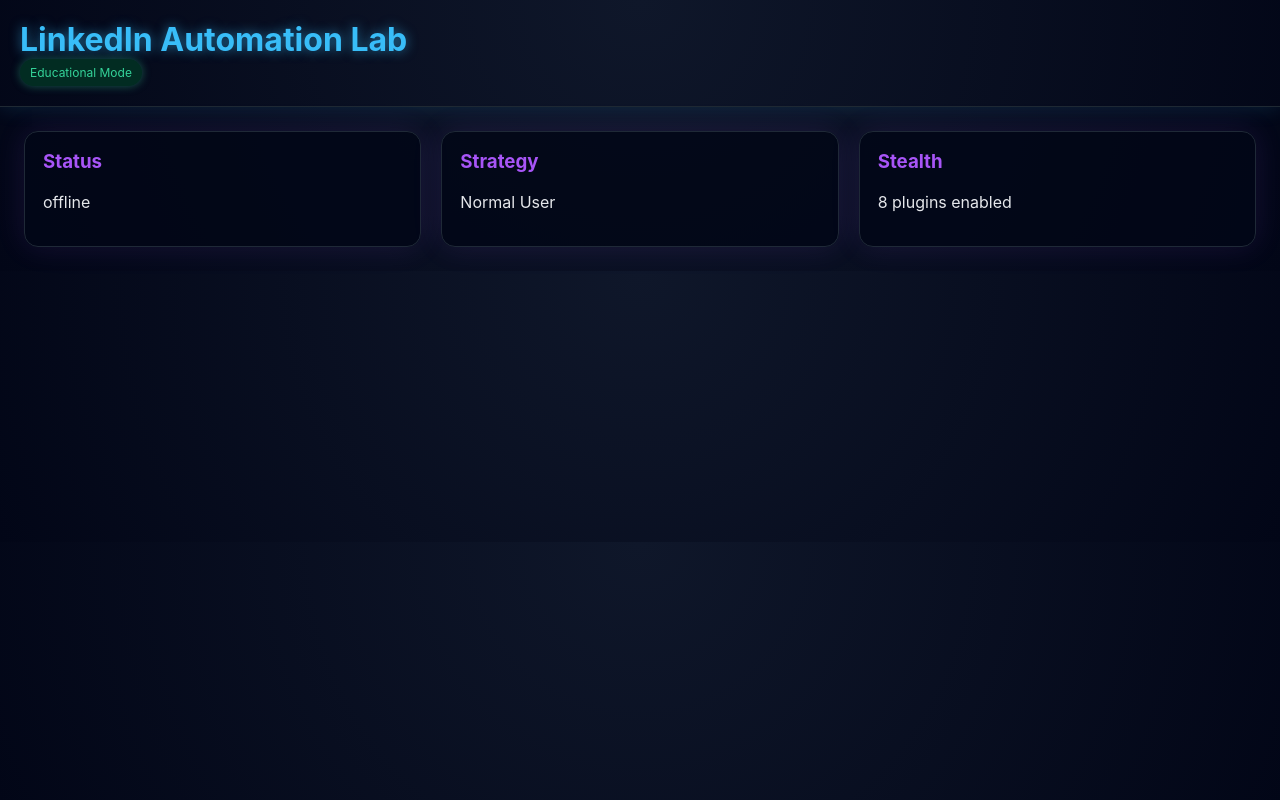
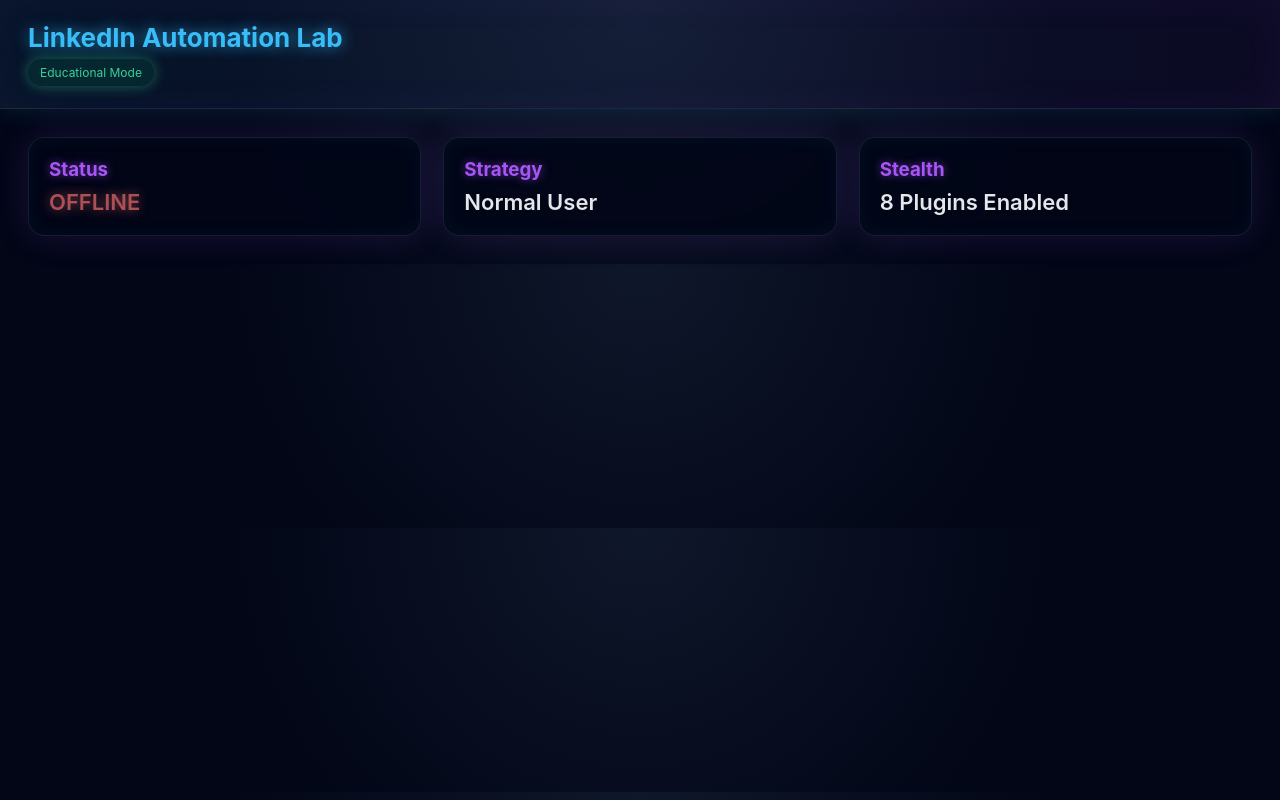
Before and after one commit to Siddharth-Mishra-23/linkedin-automation-lab, a plain HTML site: page ui/web/index.html in a window 1280 px wide. Drawn offline with Linux system fonts and the light colour scheme; no server answers.

Commit message:
UI polish: premium dark neon dashboard with animations

```diff
--- a/ui/web/index.html
+++ b/ui/web/index.html
@@ -3,51 +3,117 @@
 <head>
   <meta charset="UTF-8" />
   <title>LinkedIn Automation Lab</title>
+
   <style>
+    :root {
+      --neon-blue: #38bdf8;
+      --neon-purple: #a855f7;
+      --neon-green: #34d399;
+      --neon-red: #f87171;
+      --bg-dark: #020617;
+      --bg-panel: rgba(2,6,23,.88);
+    }
+
     body {
       margin: 0;
-      font-family: Inter, Arial, sans-serif;
-      background: radial-gradient(circle at top, #0f172a, #020617);
+      font-family: Inter, system-ui, sans-serif;
+      background: radial-gradient(circle at top, #0f172a, #020617 60%);
       color: #e5e7eb;
+      overflow-x: hidden;
     }
+
+    /* ---------------- HEADER ---------------- */
     header {
-      padding: 20px;
-      border-bottom: 1px solid #1f2933;
-      box-shadow: 0 0 20px rgba(56,189,248,.15);
+      padding: 22px 28px;
+      border-bottom: 1px solid #1f2937;
+      background: linear-gradient(
+        90deg,
+        rgba(56,189,248,.08),
+        rgba(168,85,247,.06)
+      );
+      box-shadow:
+        0 0 25px rgba(56,189,248,.15),
+        inset 0 0 40px rgba(168,85,247,.05);
     }
+
     h1 {
       margin: 0;
-      color: #38bdf8;
-      text-shadow: 0 0 12px rgba(56,189,248,.6);
+      font-size: 26px;
+      color: var(--neon-blue);
+      text-shadow:
+        0 0 8px rgba(56,189,248,.6),
+        0 0 18px rgba(56,189,248,.4);
+      animation: glowPulse 4s ease-in-out infinite;
     }
+
+    @keyframes glowPulse {
+      0%, 100% { text-shadow: 0 0 8px rgba(56,189,248,.6); }
+      50% { text-shadow: 0 0 22px rgba(56,189,248,.9); }
+    }
+
+    .badge {
+      margin-top: 6px;
+      display: inline-block;
+      padding: 6px 12px;
+      border-radius: 999px;
+      background: rgba(6,95,70,.25);
+      color: var(--neon-green);
+      font-size: 12px;
+      box-shadow: 0 0 14px rgba(52,211,153,.45);
+    }
+
+    /* ---------------- LAYOUT ---------------- */
     .container {
-      padding: 24px;
+      padding: 28px;
       display: grid;
       grid-template-columns: repeat(auto-fit, minmax(260px, 1fr));
-      gap: 20px;
+      gap: 22px;
     }
+
     .card {
-      background: rgba(2,6,23,.85);
-      border: 1px solid #1f2937;
-      border-radius: 14px;
-      padding: 18px;
-      box-shadow: 0 0 30px rgba(168,85,247,.12);
+      background: var(--bg-panel);
+      border-radius: 16px;
+      padding: 20px;
+      border: 1px solid rgba(148,163,184,.15);
+      backdrop-filter: blur(10px);
+      box-shadow:
+        0 0 35px rgba(168,85,247,.15),
+        inset 0 0 20px rgba(56,189,248,.05);
+      transition: transform .3s ease, box-shadow .3s ease;
     }
+
+    .card:hover {
+      transform: translateY(-4px) scale(1.01);
+      box-shadow:
+        0 0 45px rgba(168,85,247,.35),
+        inset 0 0 25px rgba(56,189,248,.1);
+    }
+
     .card h3 {
       margin-top: 0;
-      color: #a855f7;
+      margin-bottom: 6px;
+      color: var(--neon-purple);
+      text-shadow: 0 0 10px rgba(168,85,247,.6);
     }
-    .badge {
-      display: inline-block;
-      padding: 6px 10px;
-      border-radius: 999px;
-      background: #022c22;
-      color: #34d399;
-      font-size: 12px;
-      box-shadow: 0 0 10px rgba(52,211,153,.4);
+
+    .stat {
+      font-size: 22px;
+      font-weight: 600;
+      margin-top: 8px;
+    }
+
+    .pulse {
+      animation: pulse 2.5s infinite;
+    }
+
+    @keyframes pulse {
+      0% { opacity: .7; }
+      50% { opacity: 1; }
+      100% { opacity: .7; }
     }
   </style>
 </head>
+
 <body>
   <header>
     <h1>LinkedIn Automation Lab</h1>
@@ -57,28 +123,34 @@
   <div class="container">
     <div class="card">
       <h3>Status</h3>
-      <p id="status">Loading…</p>
+      <div id="status" class="stat pulse">Loading…</div>
     </div>
 
     <div class="card">
       <h3>Strategy</h3>
-      <p>Normal User</p>
+      <div class="stat">Normal User</div>
     </div>
 
     <div class="card">
       <h3>Stealth</h3>
-      <p>8 plugins enabled</p>
+      <div class="stat">8 Plugins Enabled</div>
     </div>
   </div>
 
   <script>
+    const statusEl = document.getElementById('status');
+
     fetch('/api/health')
-      .then(r => r.json())
-      .then(d => {
-        document.getElementById('status').innerText = d.status;
+      .then(res => res.json())
+      .then(data => {
+        statusEl.innerText = data.status.toUpperCase();
+        statusEl.style.color = '#34d399';
+        statusEl.style.textShadow = '0 0 12px rgba(52,211,153,.8)';
       })
       .catch(() => {
-        document.getElementById('status').innerText = 'offline';
+        statusEl.innerText = 'OFFLINE';
+        statusEl.style.color = '#f87171';
+        statusEl.style.textShadow = '0 0 12px rgba(248,113,113,.8)';
       });
   </script>
 </body>
```
